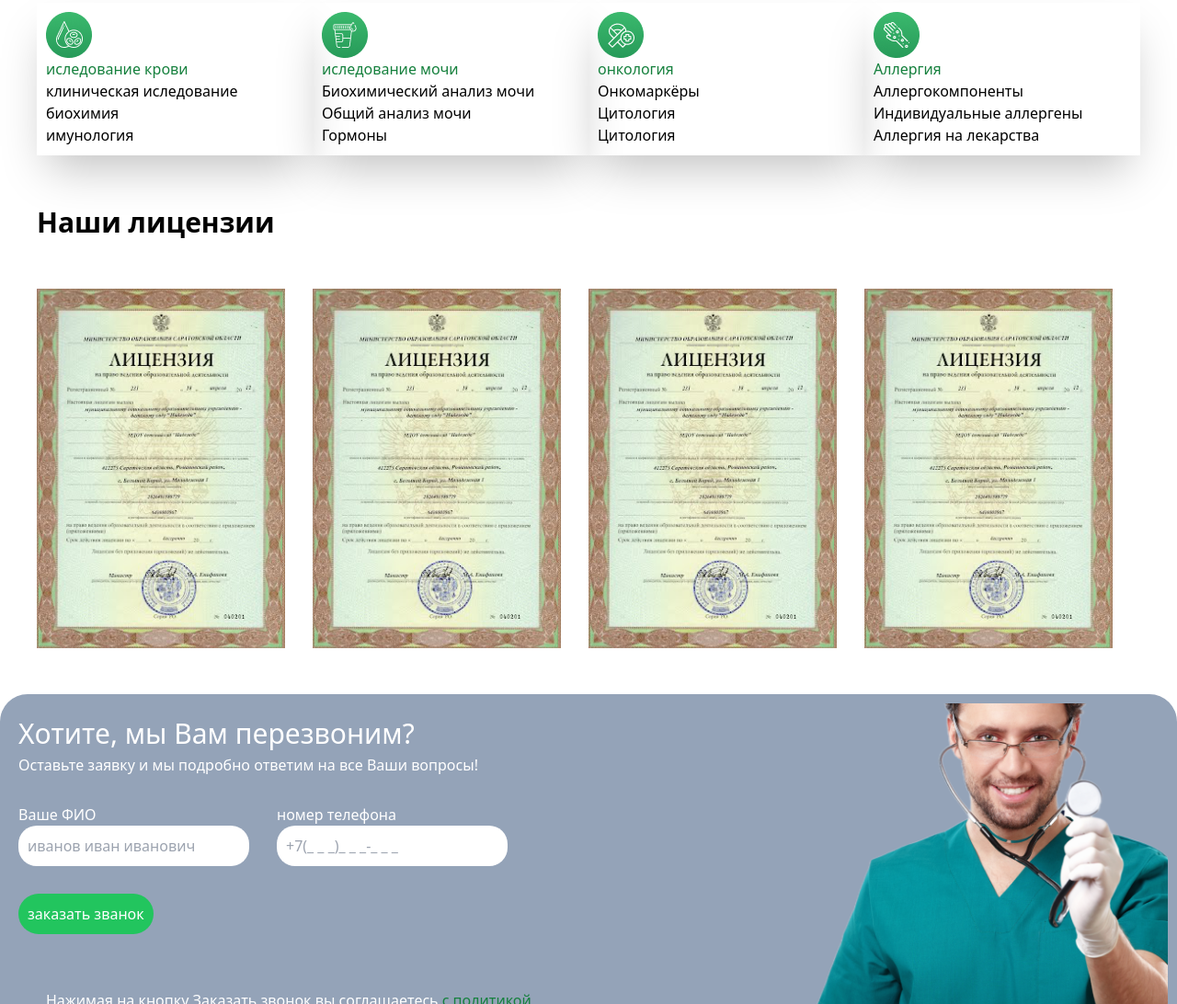
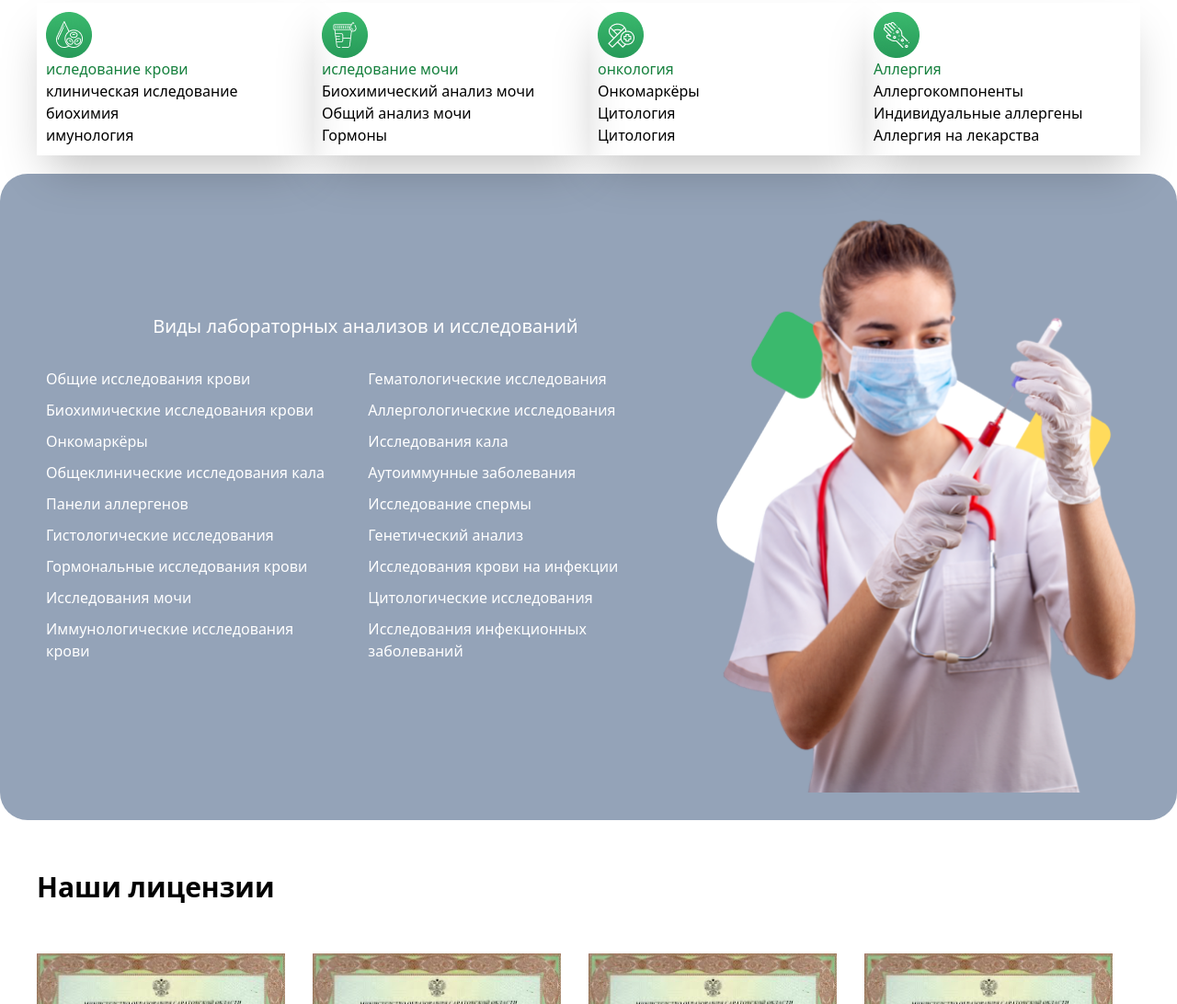
Before and after one commit to UmarovSino/repo, a website: page src/index.html in a window 1280 px wide. Shown: the part 1002-2094 px from the top of the page at 92% size. Drawn offline with Linux system fonts and the light colour scheme.

Commit message:
oxiron section bud shid proect maxkam

```diff
--- a/src/index.html
+++ b/src/index.html
@@ -138,6 +138,39 @@
                 <p>Аллергия на лекарства</p>
             </article>
         </section>
+<section class="bg-slate-400 lg:flex place-self-center mt-[20px] p-[30px] rounded-[30px]">
+    <aside class="lg:place-self-center">
+        <h2 class="place-self-center text-[20px] text-white">Виды лабораторных анализов и исследований</h2>
+        <div class="lg:flex gap-[30px] place-self-center p-[20px]">
+            <div >
+                <p class="text-white mt-[10px] ">Общие исследования крови</p>
+                <p  class="text-white mt-[10px] ">Биохимические исследования крови</p>
+                <p  class="text-white mt-[10px] ">Онкомаркёры</p>
+                <p  class="text-white mt-[10px] ">Общеклинические исследования кала</p>
+                <p  class="text-white mt-[10px] ">Панели аллергенов</p>
+                <p  class="text-white mt-[10px] ">Гистологические исследования</p>
+                <p  class="text-white mt-[10px] ">Гормональные исследования крови</p>
+                <p  class="text-white mt-[10px] r">Исследования мочи</p>
+                <p  class="text-white mt-[10px] ">Иммунологические исследования крови</p>
+            </div>
+            <div>
+                <p  class="text-white mt-[10px] ">Гематологические исследования</p>
+                <p  class="text-white mt-[10px] ">Аллергологические исследования</p>
+                <p  class="text-white mt-[10px] ">Исследования кала</p>
+                <p  class="text-white mt-[10px] ">Аутоиммунные заболевания</p>
+                <p  class="text-white mt-[10px]">Исследование спермы</p>
+                <p  class="text-white mt-[10px] ">Генетический анализ</p>
+                <p  class="text-white mt-[10px] ">Исследования крови на инфекции</p>
+                <p  class="text-white mt-[10px] ">Цитологические исследования</p>
+                <p  class="text-white mt-[10px] ">Исследования инфекционных заболеваний</p>
+            </div>
+        </div>
+    </aside>
+    <aside class="hidden lg:block place-self-center">
+        <img src="./Group 1895.png" alt="">
+    </aside>
+</section>
+
         <h2 class="font-bold text-[30px] place-self-center gap-[40px] lg:max-w-[1200px] m-auto mt-[50px]">Наши лицензии</h2>
         <section class="lg:flex mt-[50px] max-w-[1200px] m-auto gap-[30px]">
             <img class="place-self-center" src="./image 7.png" alt="">
@@ -162,7 +195,7 @@
                 <button class="p-[10px] bg-green-500 rounded-[30px] mt-[30px] text-white">заказать званок</button>
                 <p class="text-white lg:mt-[30px] p-[30px]">Нажимая на кнопку Заказать звонок вы соглашаетесь <span class="text-green-700">c политикой конфиденциальности</span> </p>
             </aside>
-            <aside class="hidden lg:block">
+            <aside class="hidden lg:block ">
 <img src="./doctor-with-stethoscope-2021-09-03-02-58-01-utc 1.png" alt="">
             </aside>
         </section>
```
Also changed, not shown: src/output.css.
